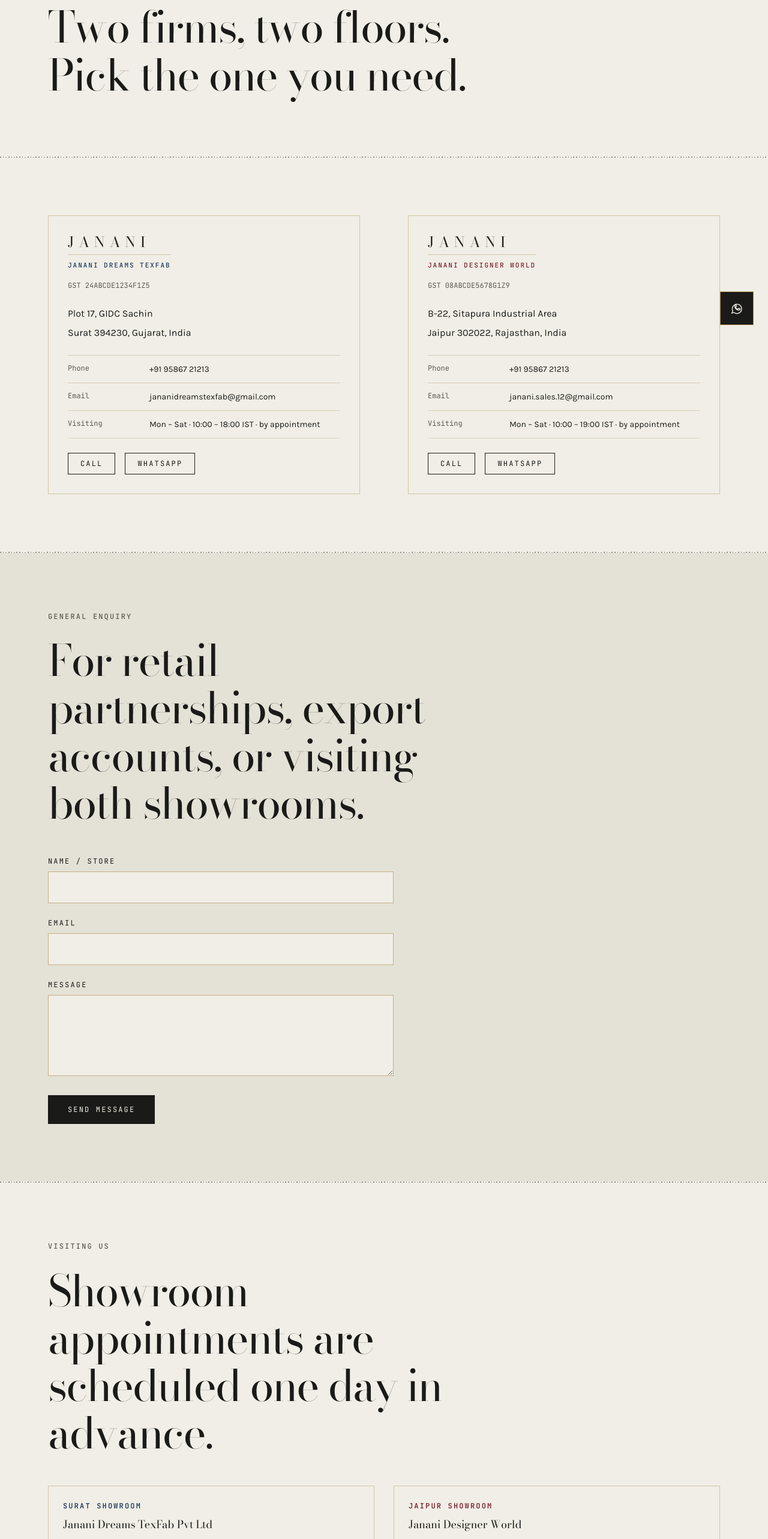
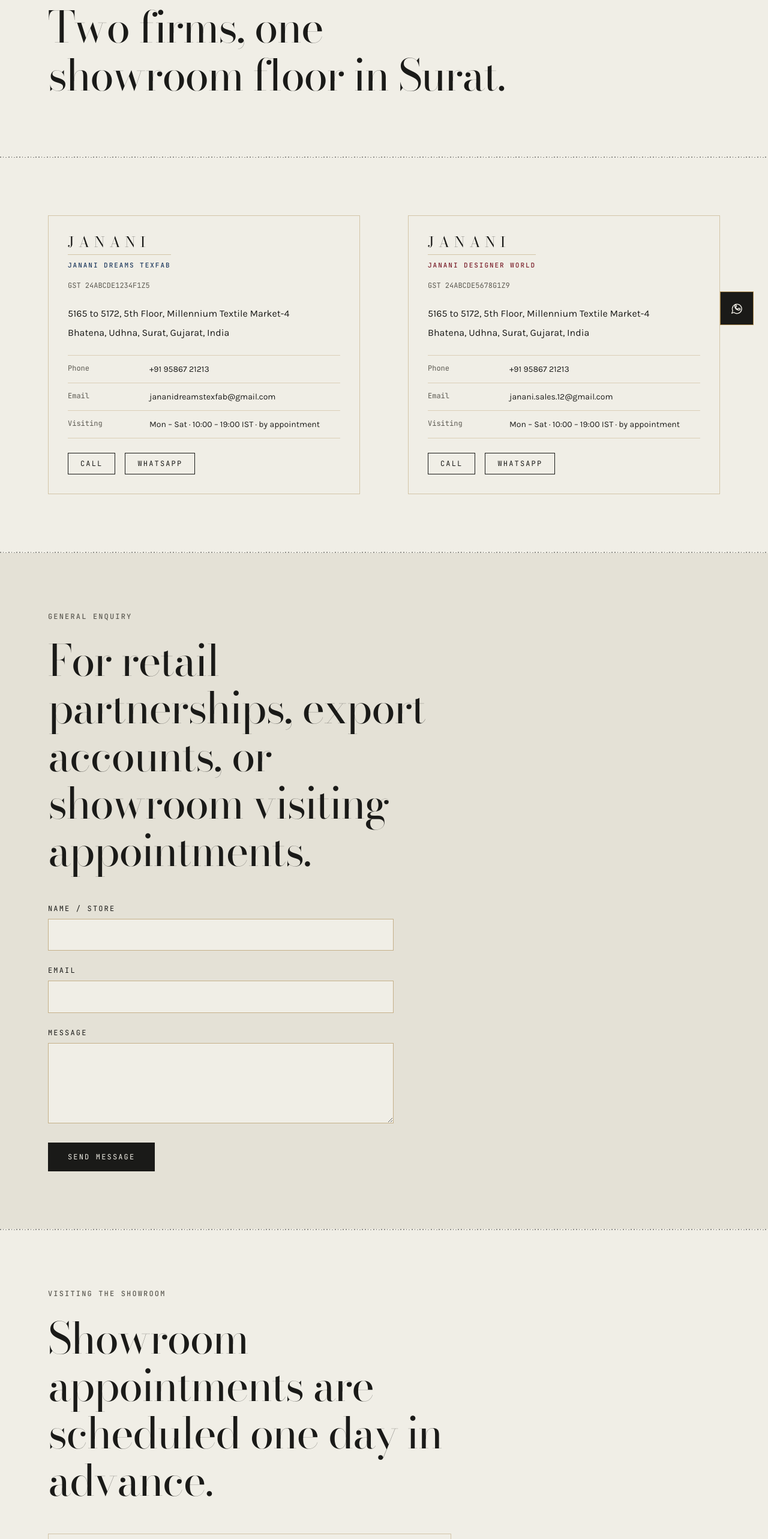
Before and after one commit to princepatel04477-web/Janani-Designer, a React (Vite) app: page /contact in a window 1280 px wide. Shown: the part 234-2800 px from the top of the page at 60% size. Built offline with nearby package versions, Linux system fonts and the light colour scheme.

Commit message:
fix(locations): consolidate showroom to Surat Millennium Textile Market address and remove Jaipur showroom

```diff
--- a/src/components/layout/Footer.tsx
+++ b/src/components/layout/Footer.tsx
@@ -17,12 +17,18 @@ export function Footer() {
           <FirmColumn
             firm="jdt"
             line="GST 24ABCDE1234F1Z5"
-            address={['Plot 17, GIDC Sachin', 'Surat 394230, Gujarat, India']}
+            address={[
+              '5165 to 5172, 5th Floor, Millennium Textile Market-4',
+              'Bhatena, Udhna, Surat, Gujarat, India'
+            ]}
           />
           <FirmColumn
             firm="jdw"
-            line="GST 08ABCDE5678G1Z9"
-            address={['B-22, Sitapura Industrial Area', 'Jaipur 302022, Rajasthan, India']}
+            line="GST 24ABCDE5678G1Z9"
+            address={[
+              '5165 to 5172, 5th Floor, Millennium Textile Market-4',
+              'Bhatena, Udhna, Surat, Gujarat, India'
+            ]}
           />
           <Column title="The house">
             <FooterLink to="/">Home</FooterLink>
@@ -38,7 +44,7 @@ export function Footer() {
             <li className="font-utility text-xs text-paper/70">Wholesale · +91 95867 21213</li>
             <li className="font-utility text-xs text-paper/70">Sarees · jananidreamstexfab@gmail.com</li>
             <li className="font-utility text-xs text-paper/70">Lehengas · janani.sales.12@gmail.com</li>
-            <li className="font-utility text-xs text-paper/70">Showrooms · Surat · Jaipur</li>
+            <li className="font-utility text-xs text-paper/70">Showroom · Surat</li>
             <li className="mt-4 flex gap-4 font-utility text-xs">
               <Link to="/partner" className="text-paper/70 hover:text-paper underline decoration-zari/60 underline-offset-4">
                 Catalogue 2026 (PDF)
--- a/src/data/brands.ts
+++ b/src/data/brands.ts
@@ -27,9 +27,9 @@ export const BRANDS: Record<'jdt' | 'jdw', Brand> = {
     accentHex: '#7A1F2B',
     product: 'lehengas',
     founded: 2016,
-    positioning: 'Wholesale designer lehengas, embroidered and finished in-house in Jaipur.',
+    positioning: 'Wholesale designer lehengas, embroidered and finished in-house in Surat.',
     story: [
-      `Janani Designer World was established in 2016 in Jaipur as a specialized designer lehenga manufacturing house. Over ${yearsSince2016} years, it has built state-of-the-art zardozi and embroidery floors.`,
+      `Janani Designer World was established in 2016 in Surat as a specialized designer lehenga manufacturing house. Over ${yearsSince2016} years, it has built state-of-the-art zardozi and embroidery floors.`,
       'The house produces twelve bridal and festive cycles a year, bringing master karigars together with contemporary design teams to deliver high-margin, heirloom bridal collections directly to premium retail buyers.'
     ],
     categories: ['Bridal', 'Reception', 'Sangeet', 'Festive', 'Lightweight']
--- a/src/pages/Contact.tsx
+++ b/src/pages/Contact.tsx
@@ -18,16 +18,22 @@ const FIRMS: FirmContact[] = [
     id: 'jdt',
     name: 'Janani Dreams TexFab Pvt Ltd',
     gst: 'GST 24ABCDE1234F1Z5',
-    address: ['Plot 17, GIDC Sachin', 'Surat 394230, Gujarat, India'],
+    address: [
+      '5165 to 5172, 5th Floor, Millennium Textile Market-4',
+      'Bhatena, Udhna, Surat, Gujarat, India'
+    ],
     phone: '+91 95867 21213',
     email: 'jananidreamstexfab@gmail.com',
-    visiting: 'Mon – Sat · 10:00 – 18:00 IST · by appointment'
+    visiting: 'Mon – Sat · 10:00 – 19:00 IST · by appointment'
   },
   {
     id: 'jdw',
     name: 'Janani Designer World',
-    gst: 'GST 08ABCDE5678G1Z9',
-    address: ['B-22, Sitapura Industrial Area', 'Jaipur 302022, Rajasthan, India'],
+    gst: 'GST 24ABCDE5678G1Z9',
+    address: [
+      '5165 to 5172, 5th Floor, Millennium Textile Market-4',
+      'Bhatena, Udhna, Surat, Gujarat, India'
+    ],
     phone: '+91 95867 21213',
     email: 'janani.sales.12@gmail.com',
     visiting: 'Mon – Sat · 10:00 – 19:00 IST · by appointment'
@@ -37,7 +43,7 @@ const FIRMS: FirmContact[] = [
 export default function Contact() {
   usePageMeta({
     title: 'Contact',
-    description: 'Janani showrooms in Surat and Jaipur, plus phone, email and a general enquiry form.'
+    description: 'Janani showroom in Surat, plus direct phone, email and a general enquiry form.'
   })
 
   const [form, setForm] = useState({ name: '', email: '', message: '' })
@@ -61,7 +67,7 @@ export default function Contact() {
         <div className="container-site py-20 lg:py-24">
           <p className="eyebrow">Contact</p>
           <h1 className="mt-6 max-w-3xl font-display text-3xl font-normal leading-[1.1] tracking-tight lg:text-4xl">
-            Two firms, two floors. Pick the one you need.
+            Two firms, one showroom floor in Surat.
           </h1>
         </div>
       </section>
@@ -72,7 +78,7 @@ export default function Contact() {
         <div className="container-site grid grid-cols-1 gap-12 py-20 lg:grid-cols-2 lg:gap-20 lg:py-24">
           {FIRMS.map(f => {
             const waNumber = f.phone.replace(/\D/g, '')
-            const waHref = `https://wa.me/${waNumber}?text=${encodeURIComponent(`Hello Janani — please contact me about ${f.name}.`)}`
+            const waHref = `https://wa.me/${waNumber}?text=${encodeURIComponent(`Hello Janani — please contact me regarding ${f.name}.`)}`
 
             return (
               <div key={f.name} className="border border-zari/40 p-8 bg-paper">
@@ -123,7 +129,7 @@ export default function Contact() {
         <div className="container-site py-20 lg:py-24">
           <p className="eyebrow">General enquiry</p>
           <h2 className="mt-6 max-w-2xl font-display text-3xl font-normal leading-[1.1] tracking-tight lg:text-4xl">
-            For retail partnerships, export accounts, or visiting both showrooms.
+            For retail partnerships, export accounts, or showroom visiting appointments.
           </h2>
 
           <div className="mt-12 max-w-xl">
@@ -202,22 +208,47 @@ export default function Contact() {
 
       <section className="bg-paper">
         <div className="container-site py-20 lg:py-24">
-          <p className="eyebrow">Visiting us</p>
+          <p className="eyebrow">Visiting the showroom</p>
           <h2 className="mt-6 max-w-2xl font-display text-3xl font-normal leading-[1.1] tracking-tight lg:text-4xl">
             Showroom appointments are scheduled one day in advance.
           </h2>
-          <div className="mt-12 grid grid-cols-1 gap-8 sm:grid-cols-2">
-            <div className="border border-zari/40 p-6 bg-paper">
-              <p className="font-utility text-xs uppercase tracking-[0.18em] text-neel font-semibold">Surat Showroom</p>
-              <p className="mt-2 font-display text-lg text-ink">Janani Dreams TexFab Pvt Ltd</p>
-              <p className="mt-1 text-sm text-ink-soft">Plot 17, GIDC Sachin, Surat, Gujarat 394230</p>
-              <p className="mt-4 text-xs font-utility text-ink-soft">20 mins from Surat Airport (STV) · 30 mins from Surat Railway Station</p>
-            </div>
-            <div className="border border-zari/40 p-6 bg-paper">
-              <p className="font-utility text-xs uppercase tracking-[0.18em] text-lac font-semibold">Jaipur Showroom</p>
-              <p className="mt-2 font-display text-lg text-ink">Janani Designer World</p>
-              <p className="mt-1 text-sm text-ink-soft">B-22, Sitapura Industrial Area, Jaipur, Rajasthan 302022</p>
-              <p className="mt-4 text-xs font-utility text-ink-soft">15 mins from Jaipur International Airport (JAI)</p>
+          <div className="mt-12 max-w-2xl">
+            <div className="border border-zari/40 p-8 bg-paper">
+              <div className="flex flex-wrap items-center gap-4">
+                <span className="font-utility text-xs uppercase tracking-[0.18em] text-neel font-semibold">
+                  Surat Central Showroom
+                </span>
+                <span className="font-utility text-xs text-ink-soft">·</span>
+                <span className="font-utility text-xs text-ink-soft">
+                  Wholesale Sarees &amp; Designer Lehengas
+                </span>
+              </div>
+              <p className="mt-3 font-display text-xl text-ink">
+                5165 to 5172, 5th Floor, Millennium Textile Market-4
+              </p>
+              <p className="mt-1 text-base text-ink">Bhatena, Udhna, Surat, Gujarat, India</p>
+              <div className="mt-6 grid grid-cols-1 sm:grid-cols-2 gap-4 border-t border-zari/20 pt-4 text-xs font-utility text-ink-soft">
+                <p>10 mins from Surat Railway Station</p>
+                <p>25 mins from Surat Airport (STV)</p>
+              </div>
+              <div className="mt-6 flex gap-4">
+                <a
+                  href="https://maps.google.com/?q=Millennium+Textile+Market-4+Bhatena+Surat"
+                  target="_blank"
+                  rel="noreferrer noopener"
+                  className="border border-ink px-6 py-2.5 font-utility text-xs uppercase tracking-[0.18em] text-ink hover:bg-ink hover:text-paper transition-colors duration-base ease-signature"
+                >
+                  Open in Maps →
+                </a>
+                <a
+                  href="https://wa.me/919586721213?text=Hello%20Janani%20—%20I%20would%20like%20to%20book%20a%20showroom%20appointment%20in%20Surat."
+                  target="_blank"
+                  rel="noreferrer noopener"
+                  className="border border-ink px-6 py-2.5 font-utility text-xs uppercase tracking-[0.18em] bg-ink text-paper hover:bg-neel transition-colors duration-base ease-signature"
+                >
+                  Book Appointment
+                </a>
+              </div>
             </div>
           </div>
         </div>
--- a/src/pages/Craft.tsx
+++ b/src/pages/Craft.tsx
@@ -6,10 +6,10 @@ import AnimatedContent from '../components/bits/AnimatedContent'
 import { usePageMeta } from '../lib/usePageMeta'
 
 const TIMELINE = [
-  { year: 2016, text: 'Janani Dreams TexFab and Janani Designer World established in Surat and Jaipur.' },
-  { year: 2018, text: 'Second weaving shed added in Sachin GIDC; loom capacity expands to over 150 looms.' },
+  { year: 2016, text: 'Janani Dreams TexFab and Janani Designer World established in Surat.' },
+  { year: 2018, text: 'Second weaving shed added; loom capacity expands to over 150 looms.' },
   { year: 2020, text: 'Direct wholesale distribution established across retail boutiques and multi-brand buyers nationwide.' },
-  { year: 2022, text: 'Dedicated zardozi and hand-embroidery units commissioned on the Jaipur finishing floor.' },
+  { year: 2022, text: 'Dedicated zardozi and hand-embroidery units commissioned on the Surat finishing floor.' },
   { year: 2024, text: 'Loom capacity expands to 420 looms with 9,000 finished sarees and bridal pieces per month.' },
   { year: 2026, text: 'Twelve bridal and reception cycles a year; master karigars supplying leading retail boutiques across India.' }
 ]
@@ -37,15 +37,24 @@ export default function Craft() {
       <SelvedgeRule />
 
       <section className="bg-paper">
-        <div className="container-site mx-auto max-w-[65ch] py-20 lg:py-24">
-          <AnimatedContent distance={32}>
-            <p className="font-display text-xl leading-snug text-ink lg:text-2xl">
-              Janani started as one loom-room in Surat. The cloth runs across two firms now, but the rule that began it is still the rule: every loom under the roof is the firm's, never contract, and every karigar on the bench has a name.
+        <div className="container-site grid grid-cols-1 gap-12 py-20 lg:grid-cols-2 lg:gap-20 lg:py-28">
+          <div>
+            <p className="eyebrow">The loom</p>
+            <h2 className="mt-4 font-display text-2xl font-normal leading-tight text-ink lg:text-3xl">
+              Four hundred and twenty looms across two sheds. All owned. None contract.
+            </h2>
+          </div>
+          <div className="space-y-6 text-base leading-[1.7] text-ink-soft">
+            <p>
+              When a buyer places a forty-piece run with Janani, the warp is dressed in our shed,
+              on our beam, by weavers on our ledger. We do not subcontract overflow. When capacity
+              is full, we quote longer lead times rather than farm out to unknown looms.
             </p>
-            <p className="mt-10 text-base leading-[1.7] text-ink">
-              We do not commission weaving outside. We do not buy readymade and stamp the label. The weavers are on the roll, the finishers on the bench, and the embroidery house is a stone's throw from the loom-room. That is how a saree from JDT-2401 is the same saree in Surat and in Surat.
+            <p>
+              This is why a boutique owner can reorder a colourway eighteen months later and receive
+              the exact hand-feel and weight they sold the previous season.
             </p>
-          </AnimatedContent>
+          </div>
         </div>
       </section>
 
@@ -58,7 +67,7 @@ export default function Craft() {
           </ScrollReveal>
           <AnimatedContent distance={32} delay={0.2}>
             <p className="mt-12 text-base leading-[1.7] text-ink">
-              Inside the Surat shed, the warping, dyeing, weaving and finishing happen within sight of each other. A thread breaks in the loom and the weaver is at it before it leaves the reed. The finishing floor at Jaipur is laid out the same way — kalamkari first, then the embroidery shed, then the press, then the pack room. We have not changed the order in twenty-one years.
+              Inside the Surat shed, the warping, dyeing, weaving and finishing happen within sight of each other. A thread breaks in the loom and the weaver is at it before it leaves the reed. The lehenga finishing floor is laid out with equal care — design sampling first, then the embroidery shed, then the press, then the pack room.
             </p>
           </AnimatedContent>
         </div>
@@ -70,7 +79,7 @@ export default function Craft() {
         <div className="container-site py-20 lg:py-28">
           <p className="eyebrow">The record</p>
           <h2 className="mt-6 max-w-2xl font-display text-3xl font-normal leading-[1.1] tracking-tight lg:text-4xl">
-            Thirty-nine years of continuous production across Surat and Jaipur.
+            Continuous production and craft excellence under one roof in Surat.
           </h2>
           <div className="mt-16 divide-y divide-zari/30 border-y border-zari/30">
             {TIMELINE.map(item => (
@@ -88,13 +97,12 @@ export default function Craft() {
 
 function FullBleed({ image, alt }: { image: string; alt: string }) {
   return (
-    <section className="relative h-[50vh] w-full overflow-hidden bg-ink">
+    <div className="relative h-[50vh] min-h-[360px] w-full overflow-hidden bg-ink">
       <Picture
         src={image}
         alt={alt}
-        className="h-full w-full object-cover object-center opacity-85"
-        loading="lazy"
+        className="h-full w-full object-cover object-center"
       />
-    </section>
+    </div>
   )
 }
--- a/src/pages/Lehengas.tsx
+++ b/src/pages/Lehengas.tsx
@@ -6,7 +6,7 @@ import { usePageMeta } from '../lib/usePageMeta'
 export default function Lehengas() {
   usePageMeta({
     title: 'Lehengas · Janani Designer World',
-    description: 'Wholesale designer lehengas from Janani Designer World — bridal, reception, sangeet, festive, lightweight, embroidered in Jaipur.',
+    description: 'Wholesale designer lehengas from Janani Designer World — bridal, reception, sangeet, festive, lightweight, embroidered in Surat.',
     image: '/og-lehengas.png'
   })
   const pieces = PIECES.filter(p => p.firm === 'jdw')
--- a/src/pages/Partner.tsx
+++ b/src/pages/Partner.tsx
@@ -29,7 +29,7 @@ const CUSTOMISATION = [
 ]
 
 const SHIPPING = [
-  { label: 'Pan-India', value: 'Door-to-door, 7 days from Surat or Jaipur.' },
+  { label: 'Pan-India', value: 'Door-to-door, 7 days from Surat.' },
   { label: 'Export — Gulf', value: 'FOB Mumbai and CIF Jebel Ali, 21 days.' },
   { label: 'Export — UK & Europe', value: 'FOB Mumbai, 28 days via sea.' },
   { label: 'Export — North America', value: 'FOB Mumbai, 35 days via sea or air on request.' }
```
Also changed, not shown: public/og-lehengas.png.
